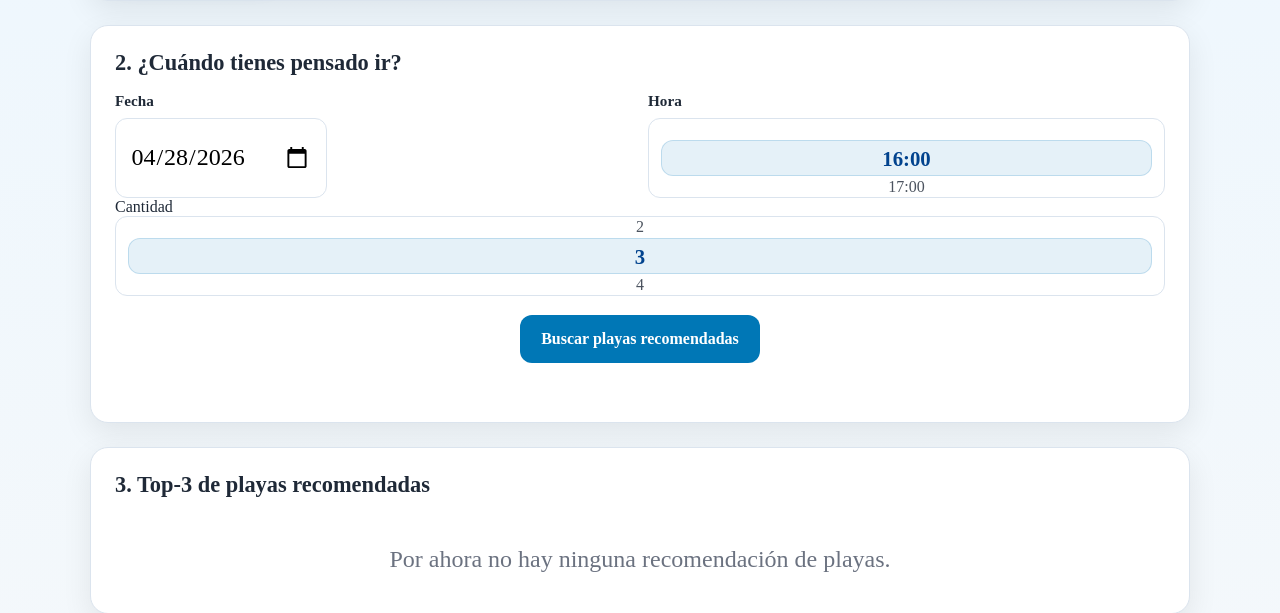
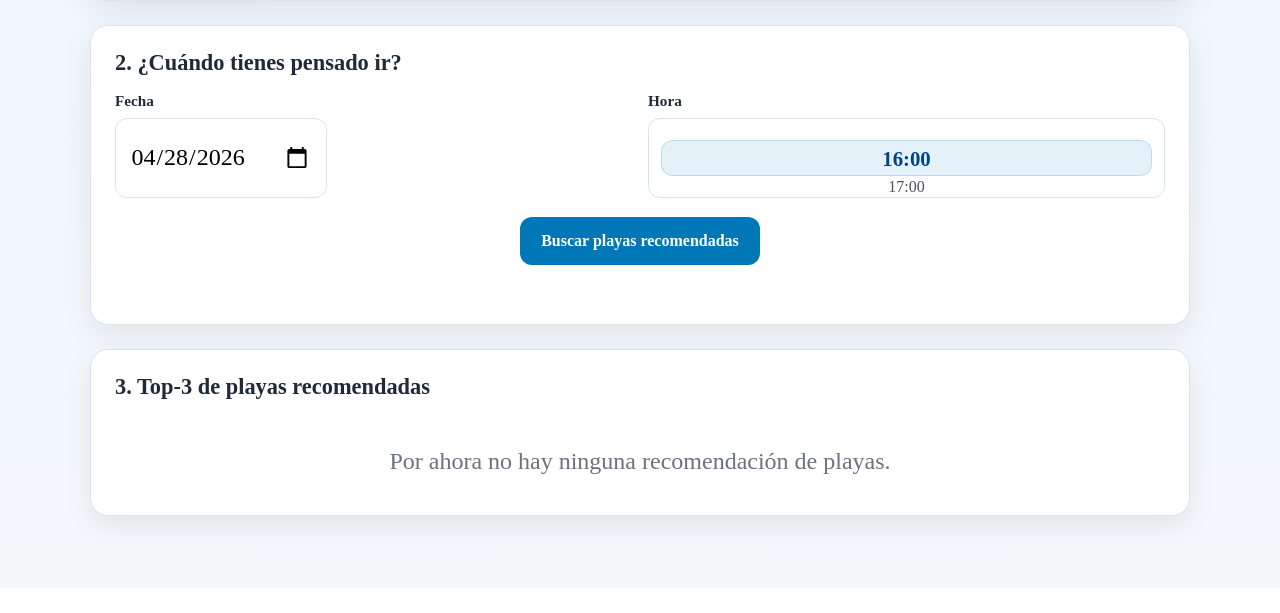
Before and after one commit to psTeamPlaya/playa_project, a FastAPI app: page / in a window 1280 px wide. Shown: the part 645-1258 px from the top of the page. After the commit the page ends 1195 px from the top, so only its background shows below. Run offline with FastAPI, Linux system fonts and the light colour scheme; some web fonts are replaced.

Commit message:
Extended hu06

```diff
--- a/frontend/static/css/styles.css
+++ b/frontend/static/css/styles.css
@@ -537,7 +537,7 @@
     }
 
     .hidden {
-       display: none;
+       display: none !important;
     }
 
     .cantidad-wheel-container {
--- a/frontend/static/js/main.js
+++ b/frontend/static/js/main.js
@@ -475,7 +475,8 @@ buscarBtn.addEventListener("click", async () => {
     statusEl.textContent = "Buscando recomendaciones...";
 
     try {
-        const cantidad = Number(cantidadSeleccionada) || 3;
+        const isLogged = !!localStorage.getItem("token");
+        const cantidad = isLogged ? Number(cantidadSeleccionada) : 3;
 
         const url = `/recomendaciones?actividad=${actividadSeleccionada}&fecha=${fecha}&hora=${hora}&limit=${cantidad}`;
 
--- a/frontend/templates/index.html
+++ b/frontend/templates/index.html
@@ -99,7 +99,7 @@
           </div>
         </div>
       </div>
-      <div class="cantidad-wheel-container">
+      <div class="cantidad-wheel-container loggedIn hidden">
         <label>Cantidad</label>
 
         <div class="hour-wheel-wrapper">
```
